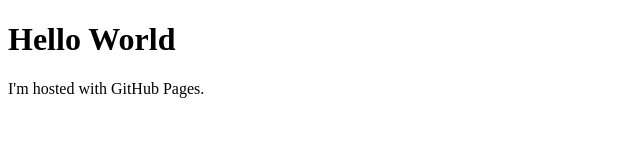
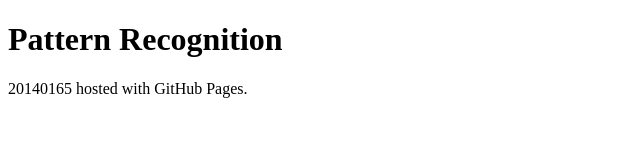
Before and after one commit to YJcheon/pattern_recognition, a plain HTML site: page index.html in a window 1280 px wide. Shown: the whole page, without its empty margins (0-640 px from the left). Drawn offline with Linux system fonts and the light colour scheme.

Commit message:
Update index.html

```diff
--- a/index.html
+++ b/index.html
@@ -1,7 +1,7 @@
 <!DOCTYPE html>
 <html>
 <body>
-<h1>Hello World</h1>
-<p>I'm hosted with GitHub Pages.</p>
+<h1>Pattern Recognition</h1>
+<p>20140165 hosted with GitHub Pages.</p>
 </body>
 </html>
```
